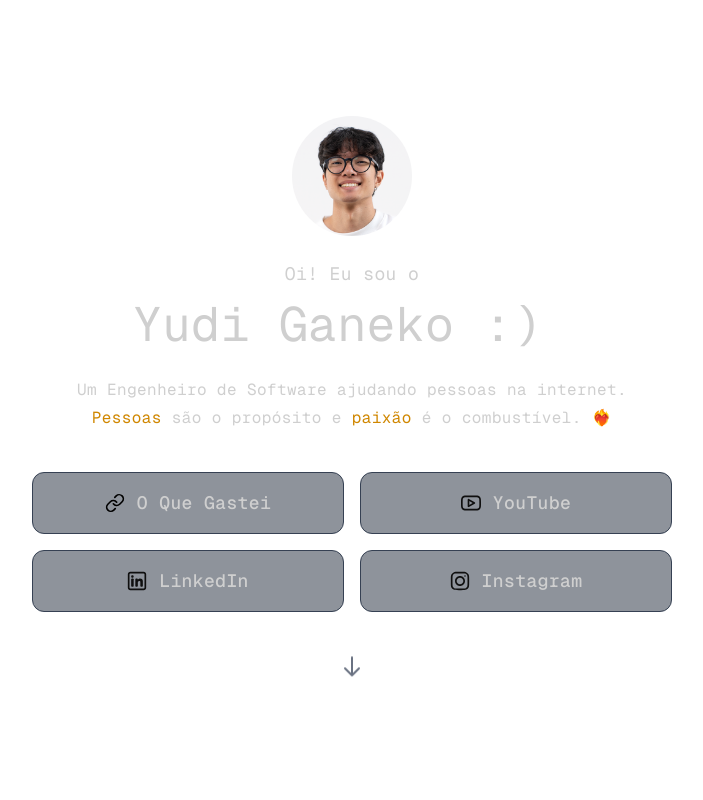
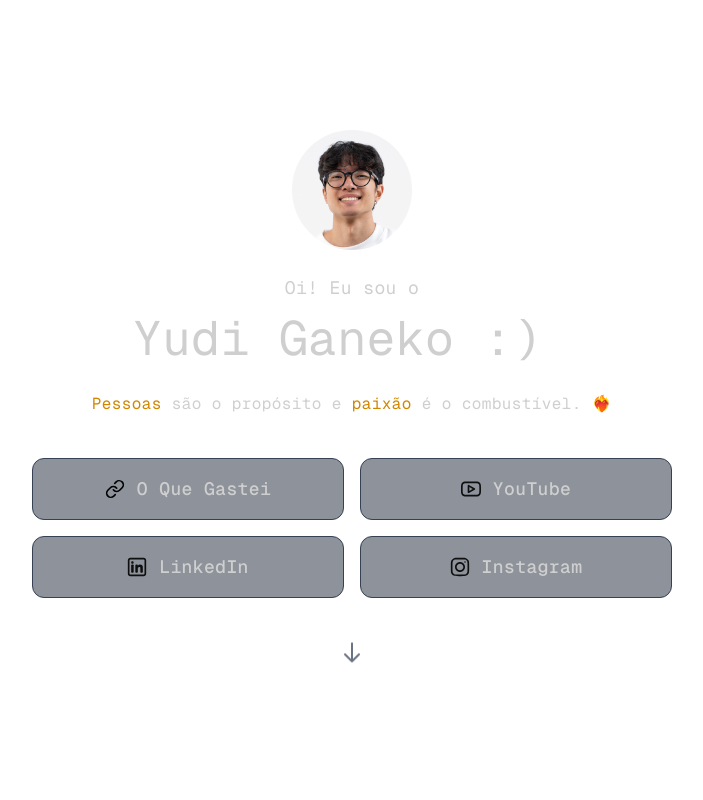
Before and after one commit to YudiG12/yudiganeko.com, a Next.js app: page / in a window 1280 px wide. Shown: the top 800 px of the page, without its empty margins (288-991 px from the left). Built offline with nearby package versions, Linux system fonts and the light colour scheme.

Commit message:
Remove linha

```diff
--- a/app/page.tsx
+++ b/app/page.tsx
@@ -21,8 +21,6 @@ export default function Home() {
             <NameAnimation />
           </h1>
           <p className="max-w-5xl text-base leading-7 text-center">
-            Um Engenheiro de Software ajudando pessoas na internet.
-            <br />
             <span className="text-yellow-600">Pessoas</span> são o propósito e{" "}
             <span className="text-yellow-600">paixão</span> é o combustível. ❤️‍🔥
           </p>
```
